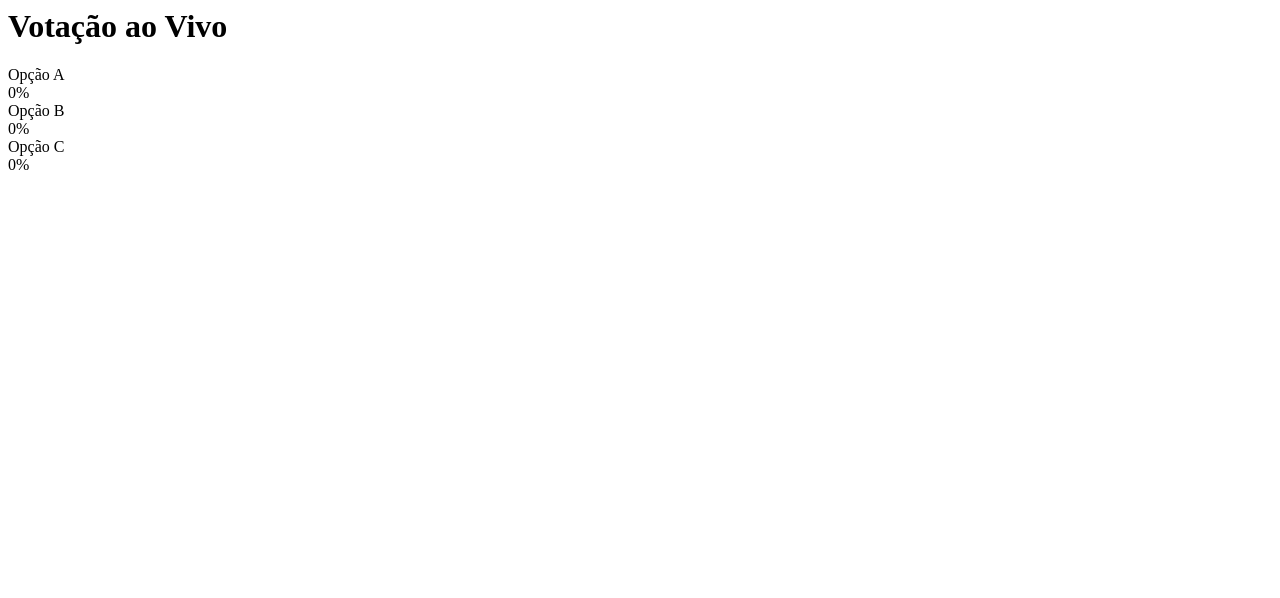
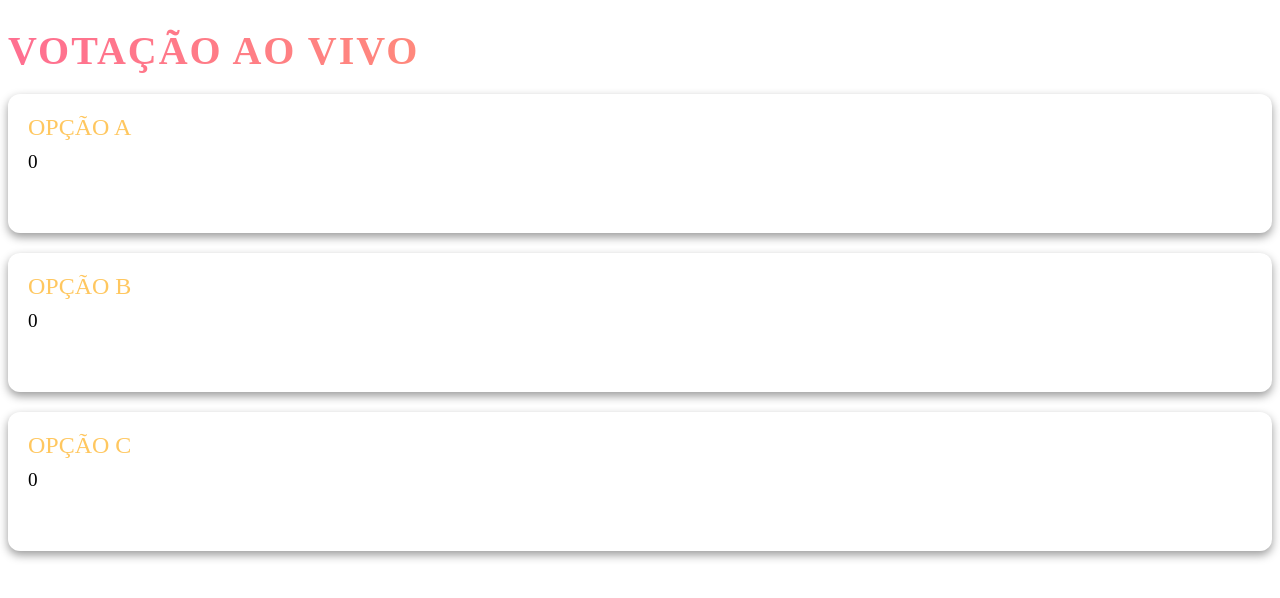
Before and after one commit to particulashow/votacao-ao-vivo, a plain HTML site: page index.html in a window 1280 px wide. Drawn offline with Linux system fonts and the light colour scheme.

Commit message:
Update index.html

```diff
--- a/index.html
+++ b/index.html
@@ -1,28 +1,36 @@
+<!DOCTYPE html>
+<html lang="en">
+<head>
+    <meta charset="UTF-8">
+    <meta name="viewport" content="width=device-width, initial-scale=1.0">
+    <title>Votação ao Vivo</title>
+    <link rel="stylesheet" href="style.css">
+</head>
 <body>
-    <div class="container">
     <h1>Votação ao Vivo</h1>
     <div class="vote-container">
-            <div class="vote" id="voteA-container">
+        <div class="vote" id="voteA-block">
             <div class="vote-title">Opção A</div>
+            <div class="vote-number" id="voteA">0</div>
             <div class="progress-bar">
                 <div class="progress" id="progressA"></div>
             </div>
-                <div class="vote-number" id="voteA">0%</div>
         </div>
-            <div class="vote" id="voteB-container">
+        <div class="vote" id="voteB-block">
             <div class="vote-title">Opção B</div>
+            <div class="vote-number" id="voteB">0</div>
             <div class="progress-bar">
                 <div class="progress" id="progressB"></div>
             </div>
-                <div class="vote-number" id="voteB">0%</div>
         </div>
-            <div class="vote" id="voteC-container">
+        <div class="vote" id="voteC-block">
             <div class="vote-title">Opção C</div>
+            <div class="vote-number" id="voteC">0</div>
             <div class="progress-bar">
                 <div class="progress" id="progressC"></div>
             </div>
-                <div class="vote-number" id="voteC">0%</div>
         </div>
     </div>
-    </div>
+    <script src="script.js"></script>
 </body>
+</html>
```
Lines whose indentation alone changed are shown as unchanged.
